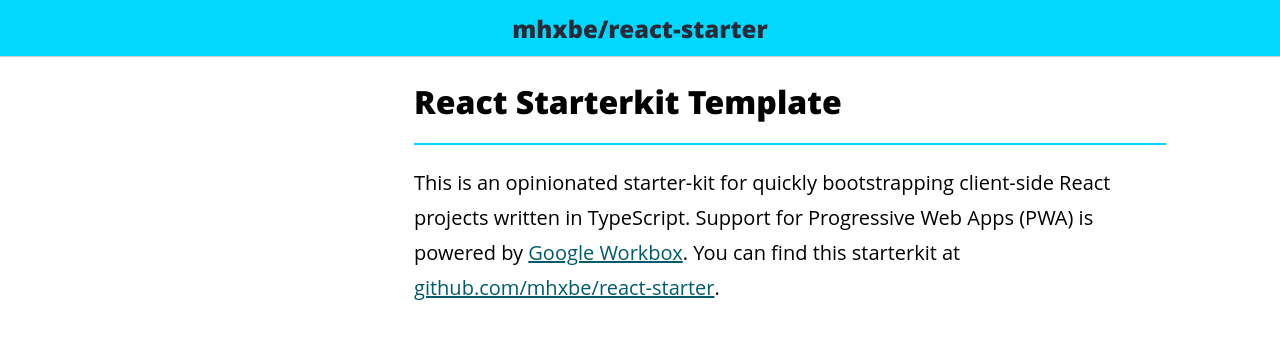
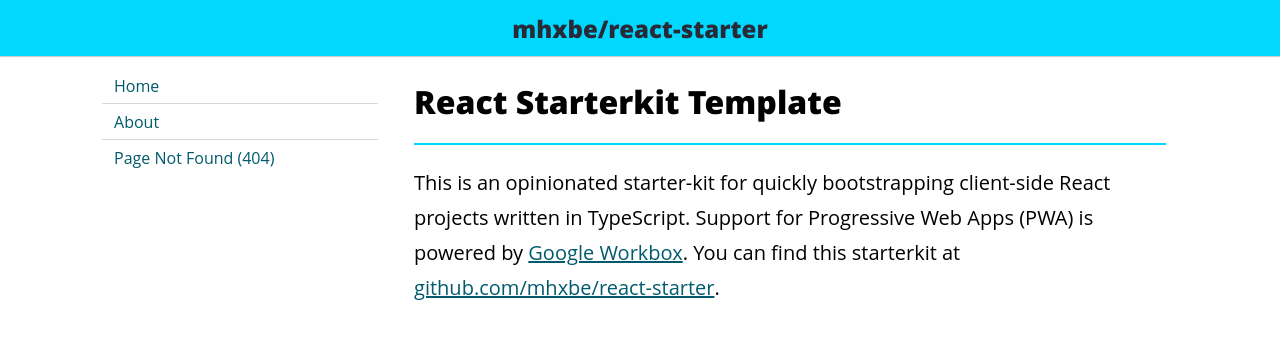
Before and after one commit to mhxbe/react-starter, a React app: page / in a window 1280 px wide. Shown: the top 338 px of the page. Built offline with nearby package versions, Linux system fonts and the light colour scheme; a web font is replaced by a local one.

Commit message:
Fix menu toggle bug + disappearing sidebar on desktop

```diff
--- a/src/common/MenuIconToggle.tsx
+++ b/src/common/MenuIconToggle.tsx
@@ -8,13 +8,11 @@ interface MentuIconToggleProps {
   ref: React.RefObject<HTMLDivElement>;
 }
 
-const MenuIconToggle: React.FC<MentuIconToggleProps> = ({
-  id,
-  onToggleSidebar,
-  showSidebar,
-}) => {
+const MenuIconToggle = React.forwardRef<HTMLDivElement, MentuIconToggleProps>(
+  ({ id, onToggleSidebar, showSidebar }: MentuIconToggleProps, ref) => {
     function handleKeypress(event: React.KeyboardEvent): void {
       event.persist();
+      // @todo move to util
       const circles = event.currentTarget.querySelectorAll('svg circle');
       const circle = showSidebar ? circles[0] : circles[1];
       circle.dispatchEvent(new Event('click'));
@@ -28,6 +26,7 @@ const MenuIconToggle: React.FC<MentuIconToggleProps> = ({
         onKeyPress={handleKeypress}
         onClick={onToggleSidebar}
         id={id}
+        ref={ref}
       >
         <svg viewBox="0 0 48 48" xmlns="http://www.w3.org/2000/svg">
           <polyline points="12,16 36,16" stroke="black" strokeWidth="3">
@@ -122,6 +121,9 @@ const MenuIconToggle: React.FC<MentuIconToggleProps> = ({
         </svg>
       </MenuIconWrapper>
     );
-};
+  }
+);
+
+MenuIconToggle.displayName = 'MenuIconToggle';
 
 export default MenuIconToggle;
--- a/src/common/Sidebar.tsx
+++ b/src/common/Sidebar.tsx
@@ -22,8 +22,14 @@ const Sidebar: React.FC<SidebarProps> = ({
 }) => {
   function hideSidebar(): void {
     // Only hide sidebar when its toggleable (on desktop, sidebar is always shown)
-    if (document.body.clientWidth < BREAKPOINT_DESKTOP) {
+    if (window.innerWidth < BREAKPOINT_DESKTOP) {
       toggleSidebarRef.current?.focus();
+
+      // @todo move to util
+      const circles = document.querySelectorAll('svg circle');
+      const circle = showSidebar ? circles[0] : circles[1];
+      circle.dispatchEvent(new Event('click'));
+
       return onToggleSidebar(false);
     }
   }
--- a/src/hooks/show-sidebar.ts
+++ b/src/hooks/show-sidebar.ts
@@ -14,7 +14,7 @@ function useShowSidebar(): ShowSidebarHook {
 
   const [showSidebar, setShowSidebar] = React.useState(isDesktop);
   const [showContent, setShowContent] = React.useState(true);
-  const [innerWidth, setInnerWidth] = React.useState(0);
+  const [innerWidth, setInnerWidth] = React.useState(window.innerWidth);
   const toggleSidebarRef = React.useRef<HTMLDivElement>(null);
 
   React.useEffect(() => {
```
Lines whose indentation alone changed are shown as unchanged.
